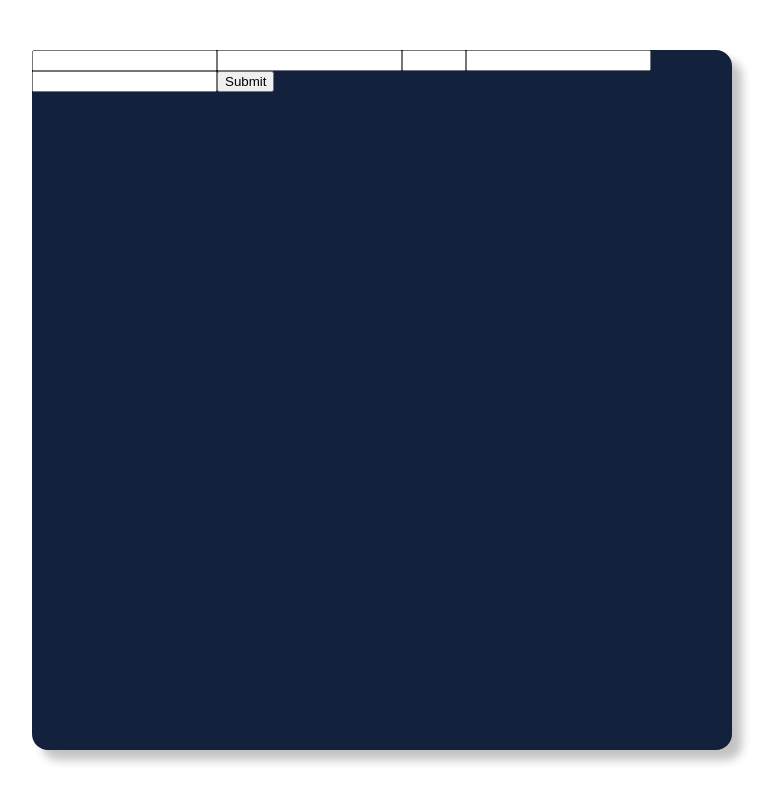
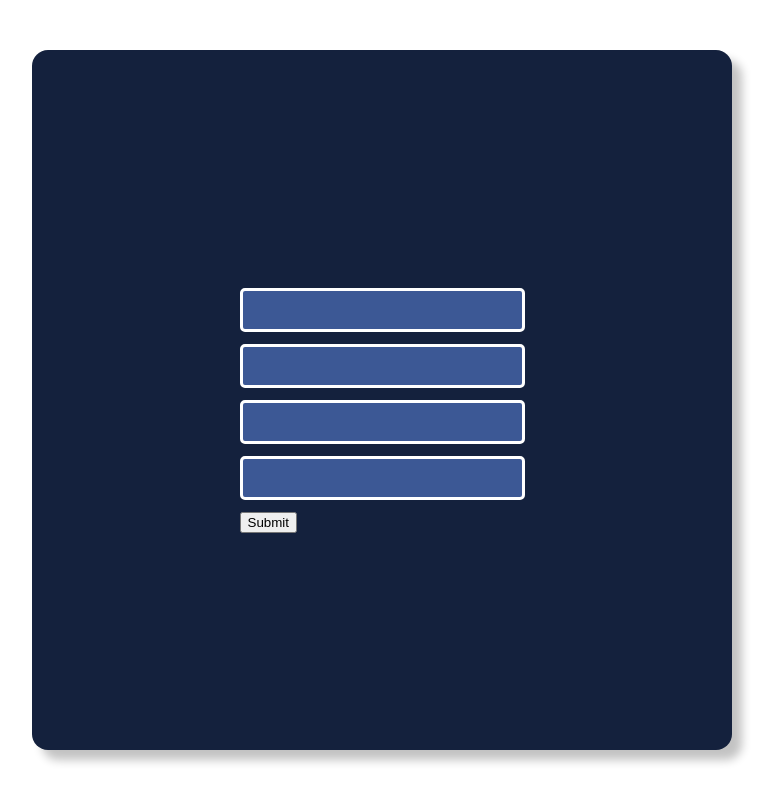
Before and after one commit to malgorzatajPL/Form-react-typescript, a React (Create React App) app: page / in a window 1280 px wide. Shown: the whole page, without its empty margins (258-1035 px from the left). Built offline with nearby package versions, Linux system fonts and the light colour scheme.

Commit message:
add style to custom text field

```diff
--- a/src/components/CustomTextFieldStyle.ts
+++ b/src/components/CustomTextFieldStyle.ts
@@ -1,11 +1,26 @@
 import styled from 'styled-components';
-import { theme } from '../theme/theme';
+import { fontSize, theme } from '../theme/theme';
 
-export const CustomTextFieldStyle = styled.div`
+export const InputTextField = styled.input`
   font-family: ${theme.fontFamily.secondary};
-  color: ${theme.palette.common.light};
+  color: ${theme.palette.common.white};
+  box-sizing: border-box;
+  display: block;
+  border: 3px solid ${theme.palette.common.white};
+  background: ${theme.palette.common.third};
+  border-radius: 5px;
+  outline: none;
+  margin: 20px 0;
+  padding: 10px;
+  min-width: 285px;
+  font-size: ${fontSize(16)};
 `;
 
 export const LabelTextField = styled.div``;
-export const Error = styled.div``;
-export const InputTextField = styled.input``;
+export const Error = styled.div`
+  color: ${theme.palette.common.red};
+  font-family: ${theme.fontFamily.main};
+  margin-top: -8px;
+`;
+
+export const Submit = styled.div``;
--- a/src/components/MainComponent.style.ts
+++ b/src/components/MainComponent.style.ts
@@ -7,4 +7,7 @@ export const MainComponentStyle = styled.div`
   background-color: ${theme.palette.common.main};
   border-radius: 16px;
   box-shadow: 10px 10px 10px ${theme.palette.common.light};
+  display: flex;
+  justify-content: center;
+  align-items: center;
 `;
--- a/src/components/MainComponent.tsx
+++ b/src/components/MainComponent.tsx
@@ -1,6 +1,6 @@
 import { useForm } from 'react-hook-form';
 import { IFormValues } from '../types/CustomTextFields.types';
-import { InputTextField } from './CustomTextFieldStyle';
+import { Error, InputTextField } from './CustomTextFieldStyle';
 import { MainComponentStyle } from './MainComponent.style';
 
 export default function MainComponent() {
@@ -11,7 +11,7 @@ export default function MainComponent() {
   } = useForm<IFormValues>();
 
   const onSubmit = (data: IFormValues) => {
-    console.log(data);
+    alert(JSON.stringify(data));
   };
   return (
     <MainComponentStyle>
@@ -23,7 +23,7 @@ export default function MainComponent() {
             maxLength: 50,
           })}
         />
-        {errors.firstName && 'First name is required'}
+        <Error>{errors.firstName && 'First name is required'}</Error>
         <InputTextField
           {...register('lastName', {
             required: true,
@@ -31,14 +31,7 @@ export default function MainComponent() {
             maxLength: 50,
           })}
         />
-        {errors.lastName && 'Last name is required'}
-        <InputTextField
-          {...register('age', { required: true })}
-          type='number'
-          min='10'
-          max='100'
-        />
-        {errors.age && 'Age is required'}
+        <Error>{errors.lastName && 'Last name is required'}</Error>
         <InputTextField
           {...register('email', {
             required: true,
@@ -47,7 +40,7 @@ export default function MainComponent() {
           })}
           type='email'
         />
-        {errors.email && 'Email is required'}
+        <Error>{errors.email && 'Email is required'}</Error>
         <InputTextField
           {...register('password', {
             required: true,
@@ -56,7 +49,7 @@ export default function MainComponent() {
           })}
           type='password'
         />
-        {errors.password && 'Password is required'}
+        <Error>{errors.password && 'Password is required'}</Error>
         <input type='submit' />
       </form>
     </MainComponentStyle>
--- a/src/theme/theme.ts
+++ b/src/theme/theme.ts
@@ -4,7 +4,9 @@ export const theme = {
       black: '#000',
       white: '#fff',
       main: '#14213D',
+      red: '#c50000',
       secondary: '#FCA311',
+      third: '#3c5895',
       light: '#C3C3C3',
     },
   },
--- a/src/types/CustomTextFields.types.ts
+++ b/src/types/CustomTextFields.types.ts
@@ -8,7 +8,6 @@ export type CustomTextFieldType = {
 export interface IFormValues {
   firstName: string;
   lastName: string;
-  age: number;
   email: string;
   password: string;
   type?: string;
```
Also changed, not shown: public/index.html (+0 -23 lines).
